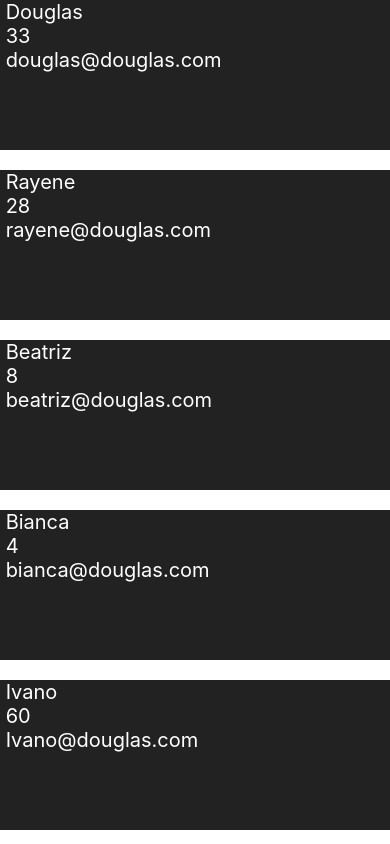
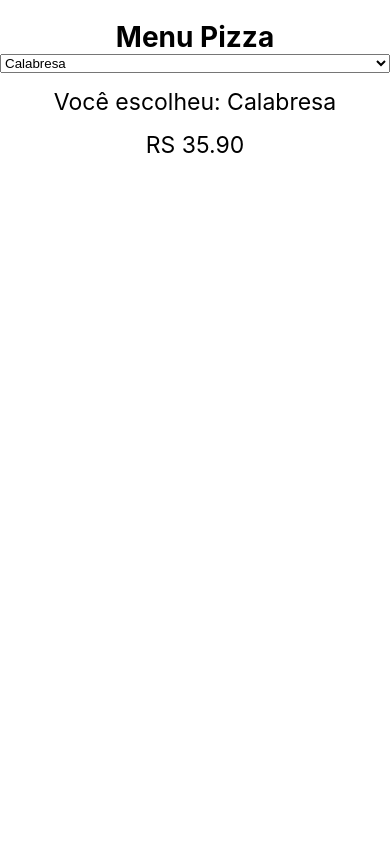
Before and after one commit to douglasb20/AulaReactNative, a React Native app: screen / in a window 390 px wide. Built offline with nearby package versions, Linux system fonts and the light colour scheme.

Commit message:
aula de picker

```diff
--- a/App.js
+++ b/App.js
@@ -3,36 +3,45 @@ import {
 View,
 Text,
 StyleSheet,
-ScrollView,
-FlatList
+
 } from 'react-native';
 
-import Pessoas from './src/Pessoas'
+import {Picker} from '@react-native-picker/picker';
+
 
 class App extends Component {
 	constructor(props){
 		super(props);
 		this.state = {
-			feed: [
-				{id:1, nome: 'Douglas', idade: 33, email: 'douglas@douglas.com'},
-				{id:2, nome: 'Rayene', idade: 28, email: 'rayene@douglas.com'},
-				{id:3, nome: 'Beatriz', idade: 8, email: 'beatriz@douglas.com'},
-				{id:4, nome: 'Bianca', idade: 4, email: 'bianca@douglas.com'},
-				{id:5, nome: 'Ivano', idade: 60, email: 'Ivano@douglas.com'},
+			pizza: 0,
+			pizzas:[
+				{key: 1, nome: 'Calabresa', valor: 35.90},
+				{key: 2, nome: 'Mussarela', valor: 31.90},
+				{key: 3, nome: 'Portuguesa', valor: 33.50},
+				{key: 4, nome: '4 Queijos', valor: 39.70},
+				{key: 5, nome: 'Brigadeiro', valor: 42.15},
 			]
 		}
-
 	}
 
 
 	render(){
+		let pizzasItem = this.state.pizzas.map( (v,k) => {
+			return <Picker.Item key={k} value={k} label={v.nome} />
+		});
 		return (
 			<View style={styles.container}>
-				<FlatList
-					keyExtractor={(item) => item.id}
-					data={this.state.feed}
-					renderItem={({item}) => <Pessoas data={item} />}
-				/>
+				<Text style={styles.logo}>Menu Pizza</Text>
+
+				<Picker
+					selectedValue={this.state.pizza}
+					onValueChange={ (itemValue, itemKey) => this.setState({pizza: itemValue}) }
+				>
+					{pizzasItem}
+				</Picker>
+
+				<Text style={styles.pizzas}>Você escolheu: {this.state.pizzas[this.state.pizza].nome}</Text>
+				<Text style={styles.pizzas}>RS {this.state.pizzas[this.state.pizza].valor.toFixed(2)}</Text>
 			</View>
 		);
 	}
@@ -41,8 +50,19 @@ class App extends Component {
 const styles = StyleSheet.create({
 	container:{
 		flex:1,
+		marginTop: 20,
+
 	},
-
+	logo:{
+		textAlign: 'center',
+		fontSize: 28,
+		fontWeight: 'bold'
+	},
+	pizzas:{
+		marginTop: 15,
+		fontSize: 23,
+		textAlign: 'center',
+	}
 })
 
 export default App;
--- a/package.json
+++ b/package.json
@@ -10,6 +10,7 @@
     "lint": "eslint ."
   },
   "dependencies": {
+    "@react-native-picker/picker": "^2.4.0",
     "react": "17.0.2",
     "react-native": "0.67.4"
   },
--- a/src/Pessoas/index.js
+++ /dev/null
@@ -1,29 +0,0 @@
-import React, {Component} from 'react';
-import {View, Text, StyleSheet} from 'react-native';
-
-class Pessoa extends Component{
-	render(){
-		return(
-			<View style={styles.areaPessoa}>
-				<Text style={styles.textoPessoa}> {this.props.data.nome}</Text>
-				<Text style={styles.textoPessoa}> {this.props.data.idade}</Text>
-				<Text style={styles.textoPessoa}> {this.props.data.email}</Text>
-			</View>
-		)
-	}
-}
-
-const styles = StyleSheet.create({
-    areaPessoa:{
-		backgroundColor: '#222',
-		height: 150,
-		marginBottom: 20,
-	},
-	textoPessoa:{
-		color:'white',
-		fontSize:20
-	}
-})
-
-
-export default Pessoa;
```
Also changed, not shown: 1 other file (tests, documents, lock files or other folders).
